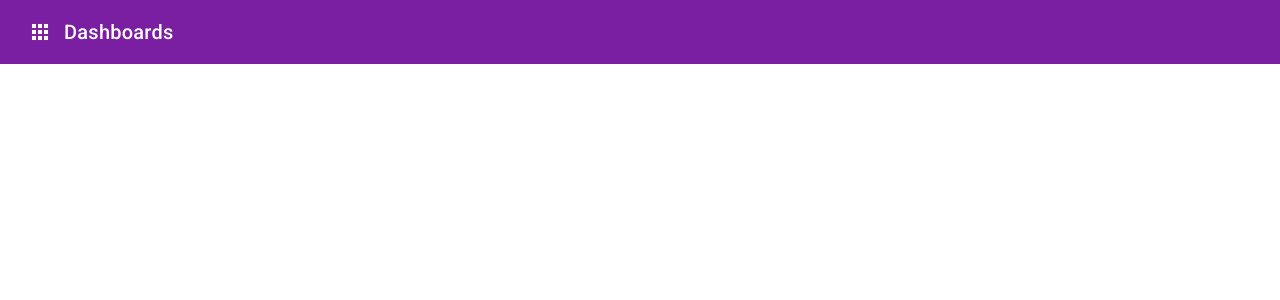
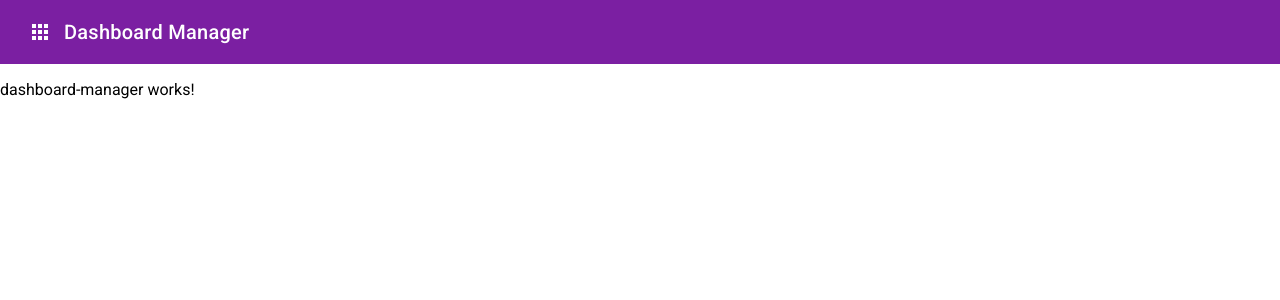
Before and after one commit to wilbertwaller/dashboards, an Angular app: page /dashboard-manager in a window 1280 px wide. Before the commit this address led to /. Shown: the top 300 px of the page. Built offline with nearby package versions, Linux system fonts and the light colour scheme.

Commit message:
Init app route config

```diff
--- a/src/app/app.component.html
+++ b/src/app/app.component.html
@@ -1,6 +1 @@
-<mat-toolbar color="primary">
-  <button mat-icon-button>
-    <mat-icon>apps</mat-icon>
-  </button>
-  <span>Dashboards</span>
-</mat-toolbar>
+<router-outlet></router-outlet>
--- a/src/app/app.routes.ts
+++ b/src/app/app.routes.ts
@@ -1,3 +1,8 @@
 import { Routes } from '@angular/router';
+import { HomeComponent } from './home/home.component';
+import { DashboardManagerComponent } from './dashboard-manager/dashboard-manager.component';
 
-export const routes: Routes = [];
+export const routes: Routes = [
+  { path: '', pathMatch: 'full', component: HomeComponent, title: 'Dashboards', data: { 'title': 'Dashboards' } },
+  { path: 'dashboard-manager', pathMatch: 'full', component: DashboardManagerComponent, title: 'Dashboard Manager', data: { 'title': 'Dashboard Manager' } }
+];
```
Also changed, not shown: src/app/app.component.ts (+2 -6 lines).
